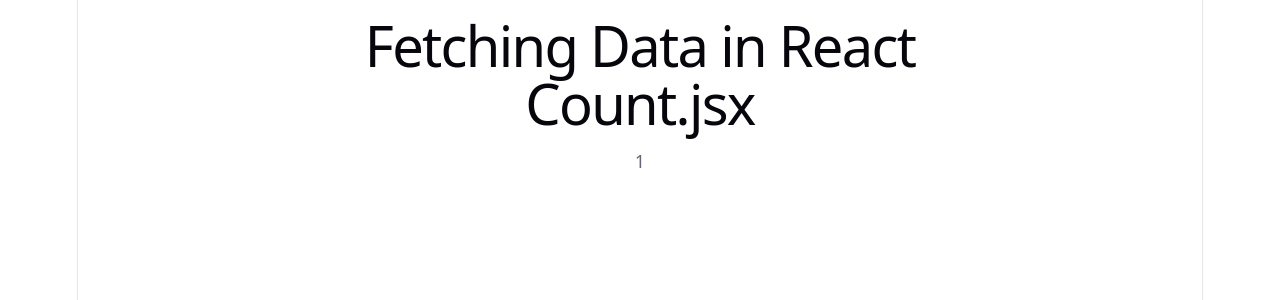
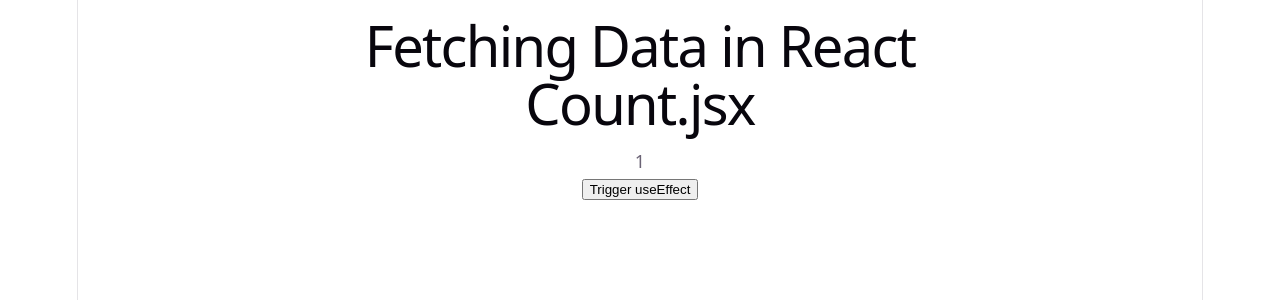
Before and after one commit to fadhel-s-hashem/fetching-data-in-react, a React (Vite) app: page / in a window 1280 px wide. Shown: the top 300 px of the page. Built offline with nearby package versions, Linux system fonts and the light colour scheme.

Commit message:
terranry to change toggel

```diff
--- a/src/components/Count.jsx
+++ b/src/components/Count.jsx
@@ -16,6 +16,12 @@ const Count = () => {
     }, [])
     // [] you need this empty array so it runs one time
 
+    const triggerUseEffect = () => {
+        setToggle(toggle ? false: true)
+        console.log(toggle);
+
+    }
+    // change toggle staete from false to true and the oppiset
 
 
 return(
@@ -24,6 +30,7 @@ return(
         <h1> Count.jsx</h1>
         <p> {count}</p>
         {/* <button onClick={handleClick}> +1</button> */}
+        <button onClick={triggerUseEffect}>Trigger useEffect</button>
 
     </div>
 )
```
